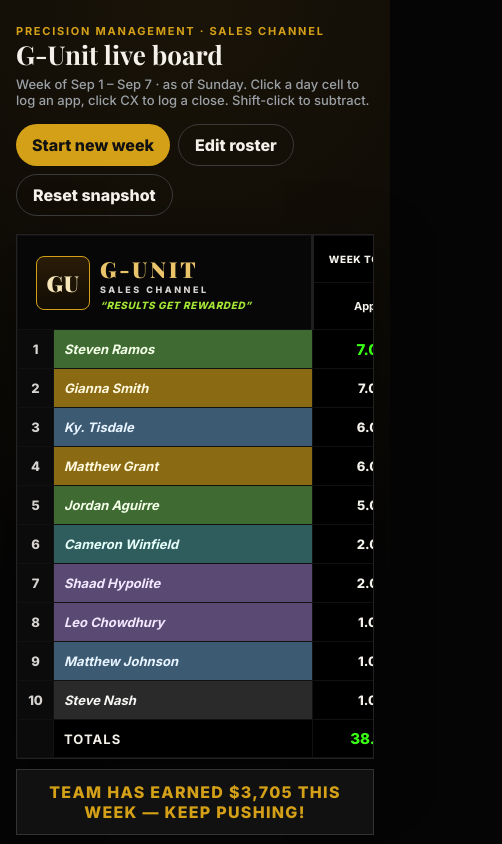
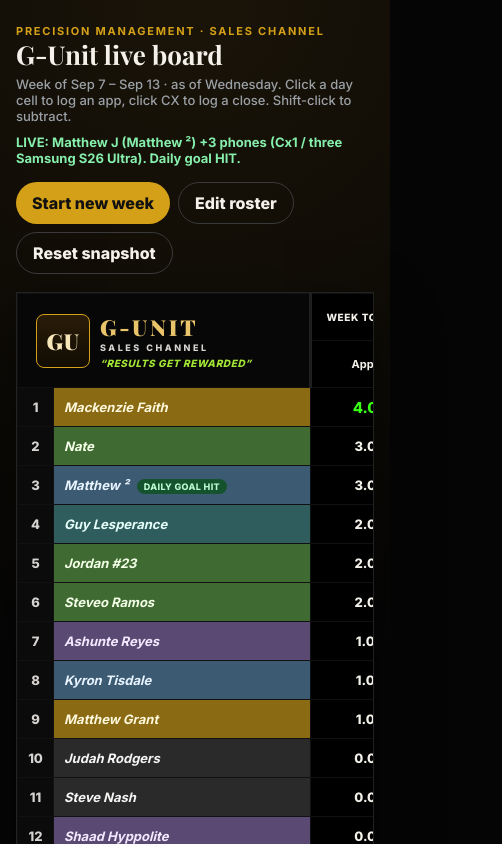
Before and after one commit to nash1599-ux/my-react-app, a React (Create React App) app: page / in a window 390 px wide. Shown: the top 844 px of the page, 502 px wide, since content can reach past the window. Built offline with nearby package versions, Linux system fonts and the light colour scheme.

Commit message:
Update G-Unit board to the Wednesday roster
Keep last/prev week history for returning reps, drop people not on the new list, and seed this week from the Slack leaderboard including Matthew ²'s +3 phones.

Co-authored-by: Opulent <nash1599-ux@users.noreply.github.com>

```diff
--- a/src/App.css
+++ b/src/App.css
@@ -222,6 +222,31 @@ td {
   display: inline-block;
 }
 
+.rep-badge {
+  display: inline-block;
+  margin-left: 8px;
+  padding: 2px 7px;
+  border-radius: 999px;
+  background: #14532d;
+  color: #bbf7d0;
+  font-size: 9px;
+  font-style: normal;
+  font-weight: 800;
+  letter-spacing: 0.04em;
+  text-transform: uppercase;
+}
+
+.live-call {
+  margin: 10px 0 0;
+  color: #86efac;
+  font-size: 13px;
+  font-weight: 700;
+}
+
+.goal-hit {
+  color: #39ff14;
+}
+
 .accent-gold { background: #8a6a12; color: #fff8dc; }
 .accent-green { background: #3f6b32; color: #f4ffe8; }
 .accent-blue { background: #3d5a73; color: #e8f4ff; }
--- a/src/App.js
+++ b/src/App.js
@@ -69,19 +69,14 @@ export default function App() {
     updateRep(id, (rep) => {
       const days = [...rep.days];
       days[dayIndex] = bump(days[dayIndex], delta);
-      const apps = days.reduce((sum, value) => sum + value, 0);
-      return { ...rep, days, cx: Math.min(rep.cx, apps) };
+      return { ...rep, days };
     });
   }
 
   function changeCx(id, event) {
     event.preventDefault();
     const delta = deltaFromEvent(event);
-    updateRep(id, (rep) => {
-      const apps = rep.days.reduce((sum, value) => sum + value, 0);
-      const next = bump(rep.cx, delta);
-      return { ...rep, cx: Math.min(next, apps) };
-    });
+    updateRep(id, (rep) => ({ ...rep, cx: bump(rep.cx, delta) }));
   }
 
   function startNewWeek() {
@@ -104,7 +99,7 @@ export default function App() {
   }
 
   function resetBoard() {
-    const ok = window.confirm("Reset the board back to the Sunday G-Unit snapshot?");
+    const ok = window.confirm("Reset the board back to the Wednesday G-Unit snapshot?");
     if (!ok) return;
     window.localStorage.removeItem(STORAGE_KEY);
     setBoard(cloneSeed());
@@ -127,6 +122,7 @@ export default function App() {
           prevWeekApps: 0,
           days: [0, 0, 0, 0, 0, 0, 0],
           cx: 0,
+          listOrder: 999,
         },
       ],
     }));
@@ -151,6 +147,7 @@ export default function App() {
               Week of {weekLabel} · {board.asOfLabel}. Click a day cell to log an
               app, click CX to log a close. Shift-click to subtract.
             </p>
+            {board.liveCall && <p className="live-call">{board.liveCall}</p>}
           </div>
           <div className="toolbar-actions">
             <button type="button" onClick={startNewWeek}>
@@ -220,6 +217,7 @@ export default function App() {
                   <td className="rank">{rep.rank}</td>
                   <td className={`name accent-${rep.accent}`}>
                     <span>{rep.name}</span>
+                    {rep.badge && <span className="rep-badge">{rep.badge}</span>}
                     {editRoster && (
                       <button
                         type="button"
@@ -334,7 +332,7 @@ export default function App() {
                       style={{ height: `${(rep.apps / maxApps) * 100}%` }}
                     />
                   </div>
-                  <div className="bar-label">{rep.name.split(" ")[0]}</div>
+                  <div className="bar-label">{rep.shortName || rep.name.split(" ")[0]}</div>
                 </div>
               ))}
             </div>
@@ -348,7 +346,7 @@ export default function App() {
               </div>
               <div>
                 <dt>DG</dt>
-                <dd>
+                <dd className={board.dg.current >= board.dg.goal ? "goal-hit" : ""}>
                   {board.dg.current}/{board.dg.goal}
                 </dd>
               </div>
--- a/src/data/seed.js
+++ b/src/data/seed.js
@@ -1,108 +1,158 @@
-export const STORAGE_KEY = "gunit-board-v1";
+export const STORAGE_KEY = "gunit-board-v2";
 export const BLENDED_RATE = 97.5;
 export const WEEK_DAYS = ["MON", "TUE", "WED", "THU", "FRI", "SAT", "SUN"];
 
-// Week of Mon Sep 1 – Sun Sep 7, 2026, as of Sunday close.
-// Source: G-Unit Google Sheet snapshot (Thu Sep 10).
+function wed(apps) {
+  return [0, 0, apps, 0, 0, 0, 0];
+}
+
+// Week of Mon Sep 7 – Sun Sep 13, 2026, as of Wednesday.
+// Current week numbers from the G-Unit Slack board. Last/prev week kept
+// for reps who were on the Sunday sheet; Gianna, Cameron, and Leo dropped.
 export const SEED_BOARD = {
   teamName: "G-UNIT",
   tagline: "Results get Rewarded",
-  weekStart: "2026-09-01",
-  asOfLabel: "as of Sunday",
-  dg: { current: 1, goal: 10 },
-  nlLeft: 25,
+  weekStart: "2026-09-07",
+  asOfLabel: "as of Wednesday",
+  dg: { current: 12, goal: 12 },
+  nlLeft: 55,
+  liveCall:
+    "LIVE: Matthew J (Matthew ²) +3 phones (Cx1 / three Samsung S26 Ultra). Daily goal HIT.",
   notes:
-    "Week started Monday 9/1. Blended $line estimate $97.50. LAST WEEK / PREV WEEK rolled from the G-Unit sheet.",
+    "Week of Mon 9/7. Wednesday board: DG 12/12, 55 NL left. Last/prev week kept for returning reps from the Sunday sheet.",
   reps: [
     {
-      id: "steve-nash",
-      name: "Steve Nash",
-      accent: "slate",
+      id: "mackenzie-faith",
+      name: "Mackenzie Faith",
+      shortName: "Mackenzie",
+      accent: "gold",
+      listOrder: 1,
+      lastWeekApps: 0,
+      prevWeekApps: 0,
+      days: wed(4),
+      cx: 2,
+    },
+    {
+      id: "nate",
+      name: "Nate",
+      shortName: "Nate",
+      accent: "green",
+      listOrder: 2,
+      lastWeekApps: 0,
+      prevWeekApps: 0,
+      days: wed(3),
+      cx: 3,
+    },
+    {
+      id: "matthew-johnson",
+      name: "Matthew ²",
+      shortName: "Matt²",
+      accent: "blue",
+      listOrder: 3,
+      lastWeekApps: 1,
+      prevWeekApps: 0,
+      days: wed(3),
+      cx: 1,
+      badge: "Daily goal HIT",
+    },
+    {
+      id: "guy-lesperance",
+      name: "Guy Lesperance",
+      shortName: "Guy",
+      accent: "teal",
+      listOrder: 4,
+      lastWeekApps: 0,
+      prevWeekApps: 0,
+      days: wed(2),
+      cx: 4,
+    },
+    {
+      id: "jordan-aguirre",
+      name: "Jordan #23",
+      shortName: "Jordan",
+      accent: "green",
+      listOrder: 5,
+      lastWeekApps: 5,
+      prevWeekApps: 23,
+      days: wed(2),
+      cx: 1,
+    },
+    {
+      id: "steven-ramos",
+      name: "Steveo Ramos",
+      shortName: "Steveo",
+      accent: "green",
+      listOrder: 6,
       lastWeekApps: 7,
-      prevWeekApps: 14,
-      days: [0, 0, 0, 0, 0, 0, 1],
+      prevWeekApps: 9,
+      days: wed(2),
+      cx: 1,
+    },
+    {
+      id: "ashunte-reyes",
+      name: "Ashunte Reyes",
+      shortName: "Ashunte",
+      accent: "purple",
+      listOrder: 7,
+      lastWeekApps: 0,
+      prevWeekApps: 0,
+      days: wed(1),
+      cx: 1,
+    },
+    {
+      id: "ky-tisdale",
+      name: "Kyron Tisdale",
+      shortName: "Kyron",
+      accent: "blue",
+      listOrder: 8,
+      lastWeekApps: 6,
+      prevWeekApps: 6,
+      days: wed(1),
       cx: 1,
     },
     {
       id: "matthew-grant",
       name: "Matthew Grant",
+      shortName: "Grant",
       accent: "gold",
-      lastWeekApps: 7,
-      prevWeekApps: 10,
-      days: [1, 2, 1, 0, 2, 0, 0],
-      cx: 3,
+      listOrder: 9,
+      lastWeekApps: 6,
+      prevWeekApps: 7,
+      days: wed(1),
+      cx: 1,
     },
     {
-      id: "steven-ramos",
-      name: "Steven Ramos",
-      accent: "green",
-      lastWeekApps: 9,
-      prevWeekApps: 6,
-      days: [0, 2, 1, 3, 0, 1, 0],
-      cx: 4,
+      id: "judah-rodgers",
+      name: "Judah Rodgers",
+      shortName: "Judah",
+      accent: "slate",
+      listOrder: 10,
+      lastWeekApps: 0,
+      prevWeekApps: 0,
+      days: wed(0),
+      cx: 0,
     },
     {
-      id: "ky-tisdale",
-      name: "Ky. Tisdale",
-      accent: "blue",
-      lastWeekApps: 6,
-      prevWeekApps: 6,
-      days: [0, 2, 2, 0, 0, 2, 0],
-      cx: 3,
+      id: "steve-nash",
+      name: "Steve Nash",
+      shortName: "Nash",
+      accent: "slate",
+      listOrder: 11,
+      lastWeekApps: 1,
+      prevWeekApps: 7,
+      days: wed(0),
+      cx: 0,
     },
     {
       id: "shaad-hypolite",
-      name: "Shaad Hypolite",
+      name: "Shaad Hyppolite",
+      shortName: "Shaad",
       accent: "purple",
-      lastWeekApps: 6,
-      prevWeekApps: 7,
-      days: [0, 0, 0, 2, 0, 0, 0],
-      cx: 2,
-    },
-    {
-      id: "jordan-aguirre",
-      name: "Jordan Aguirre",
-      accent: "green",
-      lastWeekApps: 23,
-      prevWeekApps: 5,
-      days: [0, 2, 0, 2, 0, 0, 1],
-      cx: 3,
-    },
-    {
-      id: "gianna-smith",
-      name: "Gianna Smith",
-      accent: "gold",
-      lastWeekApps: 7,
-      prevWeekApps: 0,
-      days: [0, 2, 0, 2, 2, 1, 0],
-      cx: 2,
-    },
-    {
-      id: "cameron-winfield",
-      name: "Cameron Winfield",
-      accent: "teal",
-      lastWeekApps: 0,
-      prevWeekApps: 1,
-      days: [2, 0, 0, 0, 0, 0, 0],
-      cx: 2,
-    },
-    {
-      id: "matthew-johnson",
-      name: "Matthew Johnson",
-      accent: "blue",
-      lastWeekApps: 0,
-      prevWeekApps: 0,
-      days: [0, 0, 1, 0, 0, 0, 0],
-      cx: 1,
-    },
-    {
-      id: "leo-chowdhury",
-      name: "Leo Chowdhury",
-      accent: "purple",
-      lastWeekApps: 0,
-      prevWeekApps: 0,
-      days: [0, 0, 0, 0, 1, 0, 0],
-      cx: 1,
+      listOrder: 12,
+      lastWeekApps: 2,
+      prevWeekApps: 6,
+      days: wed(0),
+      cx: 0,
     },
   ],
 };
```
Also changed, not shown: src/lib/stats.js, 1 other file (tests, documents, lock files or other folders).
